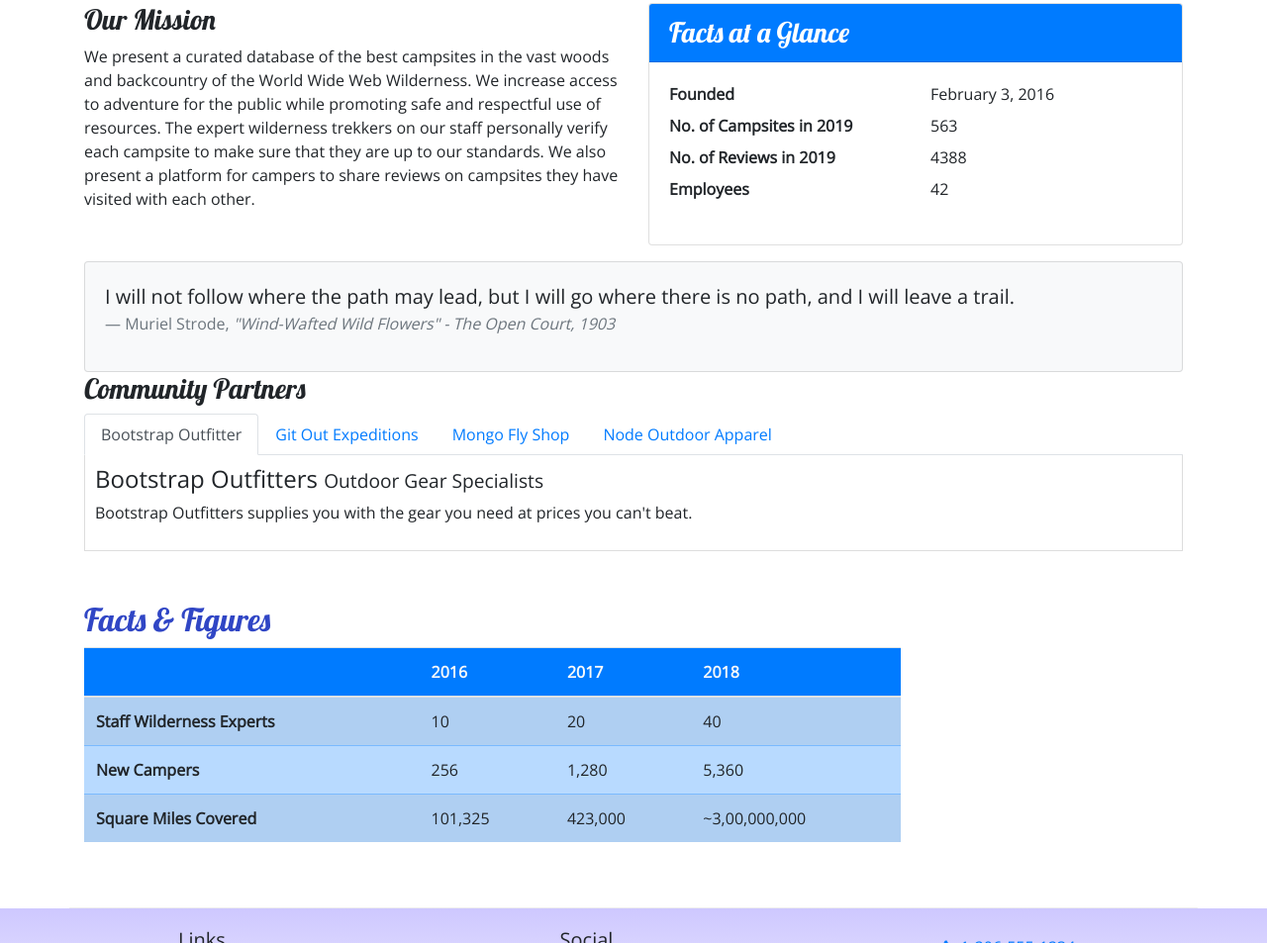
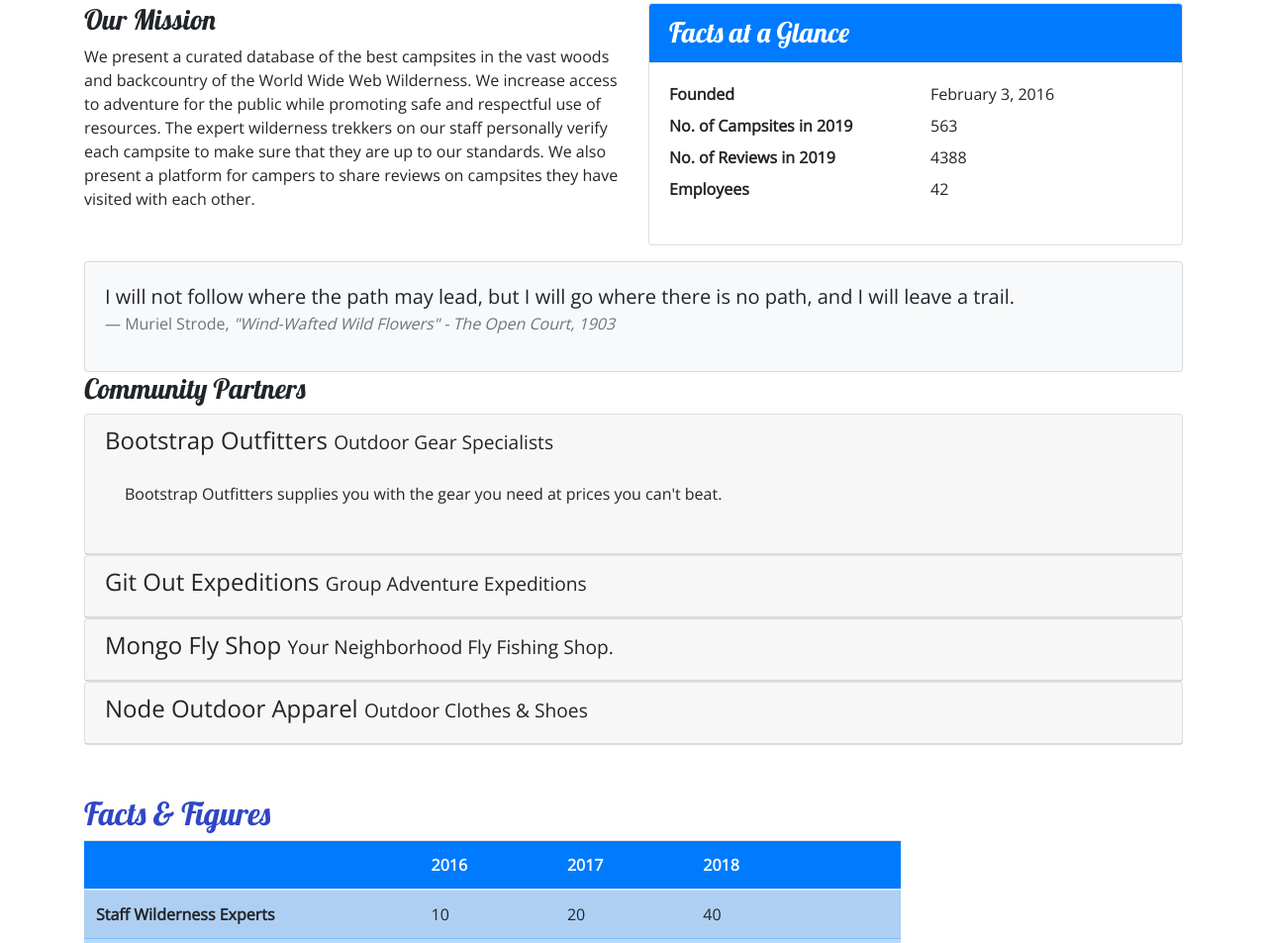
Before and after one commit to Kuntal-Kapadia/Nucamp, a website: page aboutus.html in a window 1280 px wide. Shown: the part 352-1305 px from the top of the page at 99% size. Drawn offline with nearby package versions, Linux system fonts and the light colour scheme.

Commit message:
Accordion

```diff
--- a/CSS/styles.css
+++ b/CSS/styles.css
@@ -35,9 +35,3 @@ header h2 {
 .navbar {
     background-color: #901CAD;
 }
-
-.tab-content {
-    border: 1px solid #DDD;
-    border-top: none;
-    padding: 10px;
-}
--- a/aboutus.html
+++ b/aboutus.html
@@ -104,31 +104,62 @@
         <div class = "row">
             <div class = "col">
                 <h3>Community Partners</h3>
-                <ul class = "nav nav-tabs">
-                    <li class="nav-item"><a class = "nav-link active" href = "#bootstrap" role="tab" data-toggle ="tab">Bootstrap Outfitter</a></li>
-                    <li class = "nav-item"><a class = "nav-link" href = "#git" role="tab" data-toggle ="tab">Git Out Expeditions</a></li>
-                    <li class = "nav-item"><a class = "nav-link" href = "#mongo" role="tab" data-toggle ="tab">Mongo Fly Shop</a></li>
-                    <li class ="nav-item"><a class = "nav-link" href = "#node" role="tab" data-toggle ="tab">Node Outdoor Apparel</a></li>
-                </ul>
-                <div class="tab-content">
-                    <div role="tabpanel" class="tab-pane fade show active" id="bootstrap">
-                        <h4>Bootstrap Outfitters <small>Outdoor Gear Specialists</small></h4>
-                        <p class="d-none d-sm-block">Bootstrap Outfitters supplies you with the gear you need at prices you can't beat.</p>
+                <div id = "accordion">
+                    <div class="card">
+                        <div role="tab" class="card-header">
+                            <h4>
+                                <a data-toggle="collapse" data-target="#bootstrap">Bootstrap Outfitters <small>Outdoor Gear Specialists</small>
+                                </a>
+                            </h4>
+                            <div class="collapse show" id="bootstrap" data-parent="#accordion">
+                                <div class="card-body">
+                                    <p class="d-none d-sm-block">Bootstrap Outfitters supplies you with the gear you need at prices you can't beat.</p>
+                                </div>
+                            </div>
+                        </div>
                     </div>
-                    <div role="tabpanel" class="tab-pane fade" id="git">
-                        <h4>Git Out Expeditions <small>Group Adventure Expeditions</small></h4>
-                        <p class="d-none d-sm-block">Join Git Out Expeditions to explore new horizons with a group of other adventurers!</p>
+                    <div class="card">
+                        <div role="tab" class="card-header">
+                            <h4>
+                                <a class="collapsed" data-toggle="collapse" data-target="#git">Git Out Expeditions <small>Group Adventure Expeditions</small>
+                                </a>
+                            </h4>
+                            <div class="collapse" id="git" data-parent="#accordion">
+                                <div class="card-body">
+                                    <p class="d-none d-sm-block">Join Git Out Expeditions to explore new horizons with a group of other adventurers!</p>
+                                </div>
+                            </div>
+                        </div>
                     </div>
-                    <div role="tabpanel" class="tab-pane fade" id="mongo">
-                        <h4>Mongo Fly Shop <small>Your Neighborhood Fly Fishing Shop.</small></h4>
-                        <p class="d-none d-sm-block">Need a new fishing pole, a tacklebox, or flies of all kinds? Stop by Mongo Fly Shop.</p>
+                    <div class="card">
+                        <div role="tab" class="card-header">
+                            <h4>
+                                <a class = "collapsed" data-toggle="collapse" data-target="#mongo">
+                                    Mongo Fly Shop <small>Your Neighborhood Fly Fishing Shop.</small>
+                                </a>
+                            </h4>
+                            <div class="collapse" id="mongo" data-parent="#accordion">
+                                <div class="card-body">
+                                    <p class="d-none d-sm-block">Need a new fishing pole, a tacklebox, or flies of all kinds? Stop by Mongo Fly Shop.</p>
+                                </div>
+                            </div>
+                        </div>
                     </div>
-                    <div role="tabpanel" class="tab-pane fade" id="node">
-                        <h4>Node Outdoor Apparel <small>Outdoor Clothes & Shoes</small></h4>
-                        <p class="d-none d-sm-block">From polar fleeces to swimsuits, hiking boots to waders, a visit to Node will be sure to get you covered.</p>
+                    <div class="card">
+                        <div role="tab" class="card-header">
+                            <h4>
+                                <a class = "collapsed" data-toggle="collapse" data-target="#node">
+                                    Node Outdoor Apparel <small>Outdoor Clothes & Shoes</small>
+                                </a>
+                            </h4>
+                            <div class="collapse" id="node" data-parent="#accordion">
+                                <div class="card-body">
+                                    <p class="d-none d-sm-block">From polar fleeces to swimsuits, hiking boots to waders, a visit to Node will be sure to get you covered.</p>
+                                </div>
+                            </div>
+                        </div>
                     </div>
                 </div>
-
             </div>
         </div>
 
```
